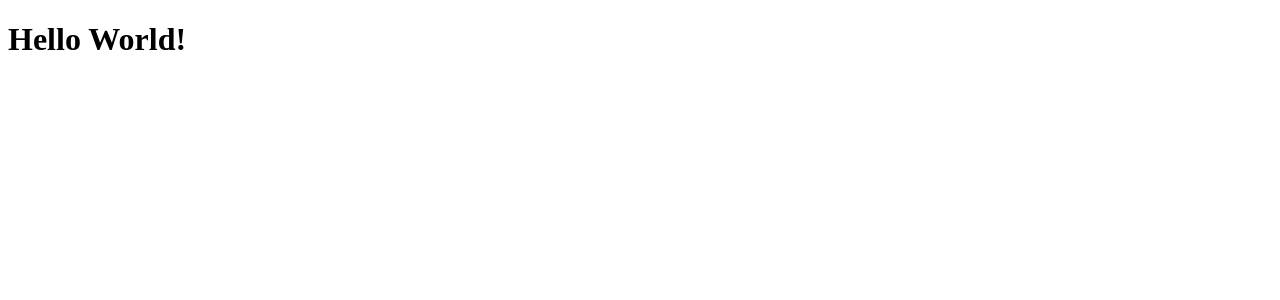
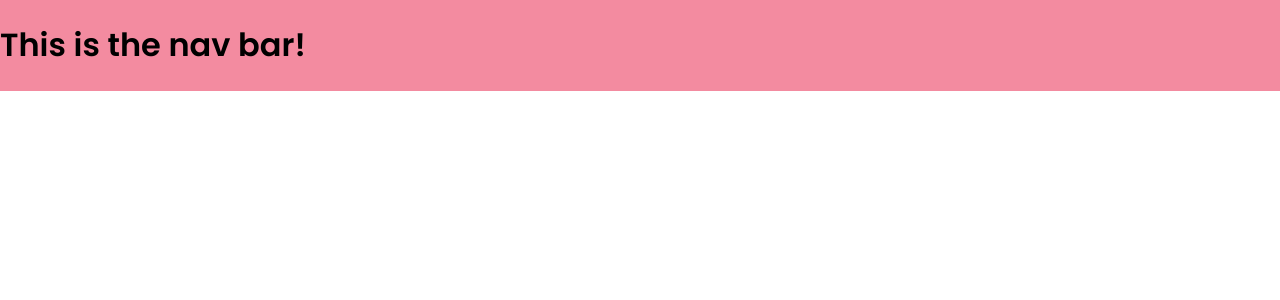
Before and after one commit to ShristiJalan/Typefully, a React (Create React App) app in the folder typefully/: page / in a window 1280 px wide. Shown: the top 300 px of the page. Built offline with nearby package versions, Linux system fonts and the light colour scheme.

Commit message:
navbar background

```diff
--- a/typefully/public/index.html
+++ b/typefully/public/index.html
@@ -9,6 +9,14 @@
       name="description"
       content="Web site created using create-react-app"
     />
+
+    <link rel="preconnect" href="https://fonts.googleapis.com" />
+    <link rel="preconnect" href="https://fonts.gstatic.com" crossorigin />
+    <link
+      href="https://fonts.googleapis.com/css2?family=Bangers&family=Poppins:wght@200;400;600&display=swap"
+      rel="stylesheet"
+    />
+
     <link rel="apple-touch-icon" href="%PUBLIC_URL%/logo192.png" />
     <!--
       manifest.json provides metadata used when your web app is installed on a
--- a/typefully/src/components/App/App.css
+++ b/typefully/src/components/App/App.css
@@ -0,0 +1,11 @@
+body {
+  margin: 0;
+  box-sizing: border-box;
+  font-family: "Poppins", "sans-serif";
+}
+
+.app {
+  display: flex;
+  flex-direction: column;
+  background-color: #f38ba0;
+}
--- a/typefully/src/components/App/App.jsx
+++ b/typefully/src/components/App/App.jsx
@@ -0,0 +1,26 @@
+import React from 'react';
+import "./App.css";
+
+class App extends React.Component{
+    render(){
+        return(
+
+        <div className = "app">
+
+            {/* Nav Section */}
+            <h1>This is the nav bar!</h1>
+
+            {/* Landing Page */}
+
+            {/* challenge Section */}
+
+            {/* Footer */}
+
+
+        </div>
+
+        );
+    }
+}
+
+export default App;
--- a/typefully/src/index.js
+++ b/typefully/src/index.js
@@ -2,4 +2,4 @@ import React from 'react';
 import ReactDOM from 'react-dom';
 import App from './components/App/App';
 
-ReactDOM.render(<h1>Hello World!</h1>, document.getElementById("root"));
+ReactDOM.render(<App />, document.getElementById("root"));
```
Also changed, not shown: typefully/src/assets/hero.png (added), typefully/src/assets/logo.png (added).
